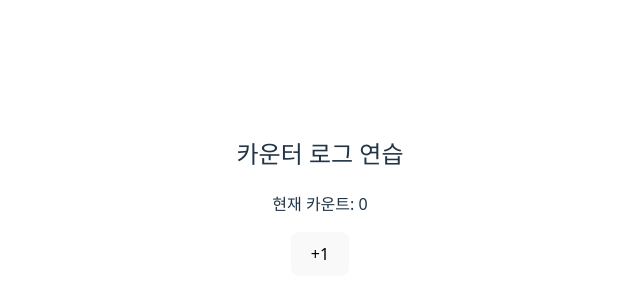
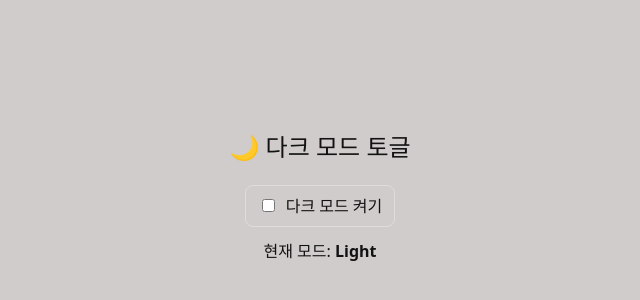
Before and after one commit to yunajoe/react-master-class-part1-inflearn, a React (Vite) app: page / in a window 1280 px wide. Shown: the part 204-504 px from the top of the page, without its empty margins (320-960 px from the left). Built offline with nearby package versions, Linux system fonts and the light colour scheme.

Commit message:
feat: DarkModeToggle

```diff
--- a/src/App.jsx
+++ b/src/App.jsx
@@ -1,6 +1,6 @@
 import { useState } from "react";
 import "./App.css";
-import Count from "./Count";
+import DarkModeToggle from "./DarkModeToggle";
 
 function App() {
   const [close, setClose] = useState(false);
@@ -27,7 +27,8 @@ function App() {
       {!close2 && <Modal onClose={handleClose2} num={2} />} */}
       {/* {!unmount && <WindowsizeTracker />}
       <button onClick={handleUnmount}>언마운트시키기</button> */}
-      <Count />
+      {/* <Count /> */}
+      <DarkModeToggle />
     </>
   );
 }
--- /dev/null
+++ b/src/DarkModeToggle.tsx
@@ -0,0 +1,58 @@
+import { useEffect, useState } from "react";
+
+const styles = `
+  body { background-color: #d1cccc; transition: background-color .2s ease; color: #121212 }
+  body.dark { background-color: #121212; color: #eaeaea; }
+`;
+
+function DarkModeToggle() {
+  const [dark, setDark] = useState(false);
+  useEffect(() => {
+    console.log("USE EFFECT", dark);
+    if (dark) {
+      document.body.classList.add("dark");
+    } else {
+      document.body.classList.remove("dark");
+    }
+
+    // TODO: dark 값이 바뀔 때마다 body에 dark 클래스를 추가/제거
+    // TODO: cleanup에서 항상 body의 dark 클래스를 제거
+    return () => {
+      console.log("USE EFFECT CLEAN UP", dark);
+      document.body.classList.remove("dark");
+    };
+  }, [dark]);
+
+  return (
+    <section
+      style={{ fontFamily: "system-ui", maxWidth: 560, margin: "32px auto" }}
+    >
+      <style>{styles}</style>
+      <h2>🌙 다크 모드 토글</h2>
+
+      <label
+        style={{
+          display: "inline-flex",
+          alignItems: "center",
+          gap: 8,
+          padding: "8px 12px",
+          borderRadius: 8,
+          border: "1px solid #ddd",
+        }}
+      >
+        <input
+          type="checkbox"
+          checked={dark}
+          onChange={(e) => setDark(e.target.checked)}
+        />
+        다크 모드 켜기
+      </label>
+
+      <p style={{ marginTop: 12 }}>
+        현재 모드: <strong>{dark ? "Dark" : "Light"}</strong>
+      </p>
+    </section>
+  );
+}
+
+export default DarkModeToggle;
```
